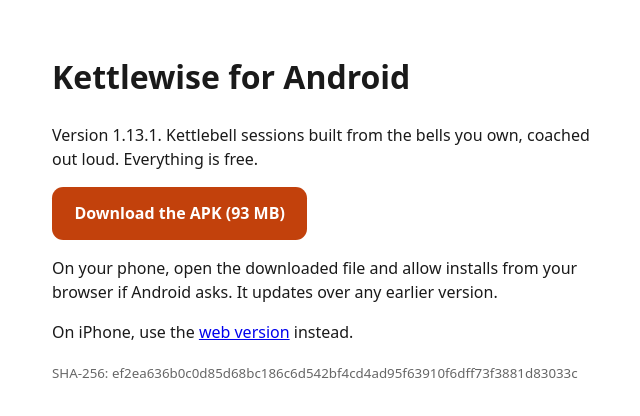
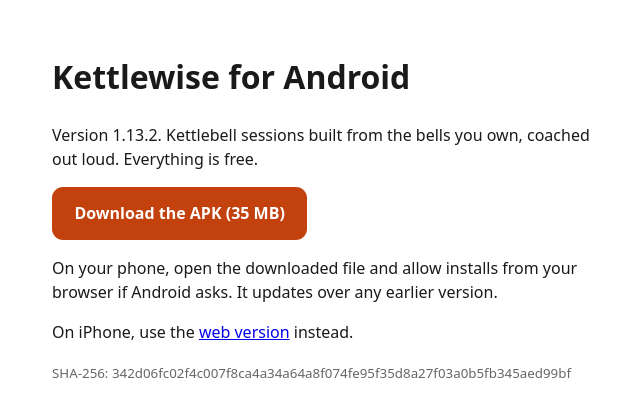
Before and after one commit to kettlewise/kettlewise, a plain HTML site: page download/index.html in a window 1280 px wide. Shown: the full height of the page, 316-956 px from the left. Drawn offline with Linux system fonts and the light colour scheme.

Commit message:
Download page: Kettlewise 1.13.2 (35 MB, arm64)
Co-Authored-By: Claude Sonnet 5.5 <noreply@anthropic.com>
Claude-Session: https://claude.ai/code/session_01T2J31mxVrscVukMd2fxz8B

```diff
--- a/download/index.html
+++ b/download/index.html
@@ -3,8 +3,8 @@
 <title>Download Kettlewise for Android</title>
 <style>body{font:16px/1.5 system-ui,sans-serif;max-width:34rem;margin:0 auto;padding:2rem 1rem;color:#1a1a1a}a.btn{display:inline-block;background:#C2410C;color:#fff;padding:.9rem 1.4rem;border-radius:.7rem;text-decoration:none;font-weight:700}small{color:#666}</style></head>
 <body><h1>Kettlewise for Android</h1>
-<p>Version 1.13.1. Kettlebell sessions built from the bells you own, coached out loud. Everything is free.</p>
-<p><a class="btn" href="Kettlewise.apk">Download the APK (93 MB)</a></p>
+<p>Version 1.13.2. Kettlebell sessions built from the bells you own, coached out loud. Everything is free.</p>
+<p><a class="btn" href="Kettlewise.apk">Download the APK (35 MB)</a></p>
 <p>On your phone, open the downloaded file and allow installs from your browser if Android asks. It updates over any earlier version.</p>
 <p>On iPhone, use the <a href="../app/">web version</a> instead.</p>
-<p><small>SHA-256: ef2ea636b0c0d85d68bc186c6d542bf4cd4ad95f63910f6dff73f3881d83033c</small></p></body></html>
+<p><small>SHA-256: 342d06fc02f4c007f8ca4a34a64a8f074fe95f35d8a27f03a0b5fb345aed99bf</small></p></body></html>
```
Also changed, not shown: 1 other file.
